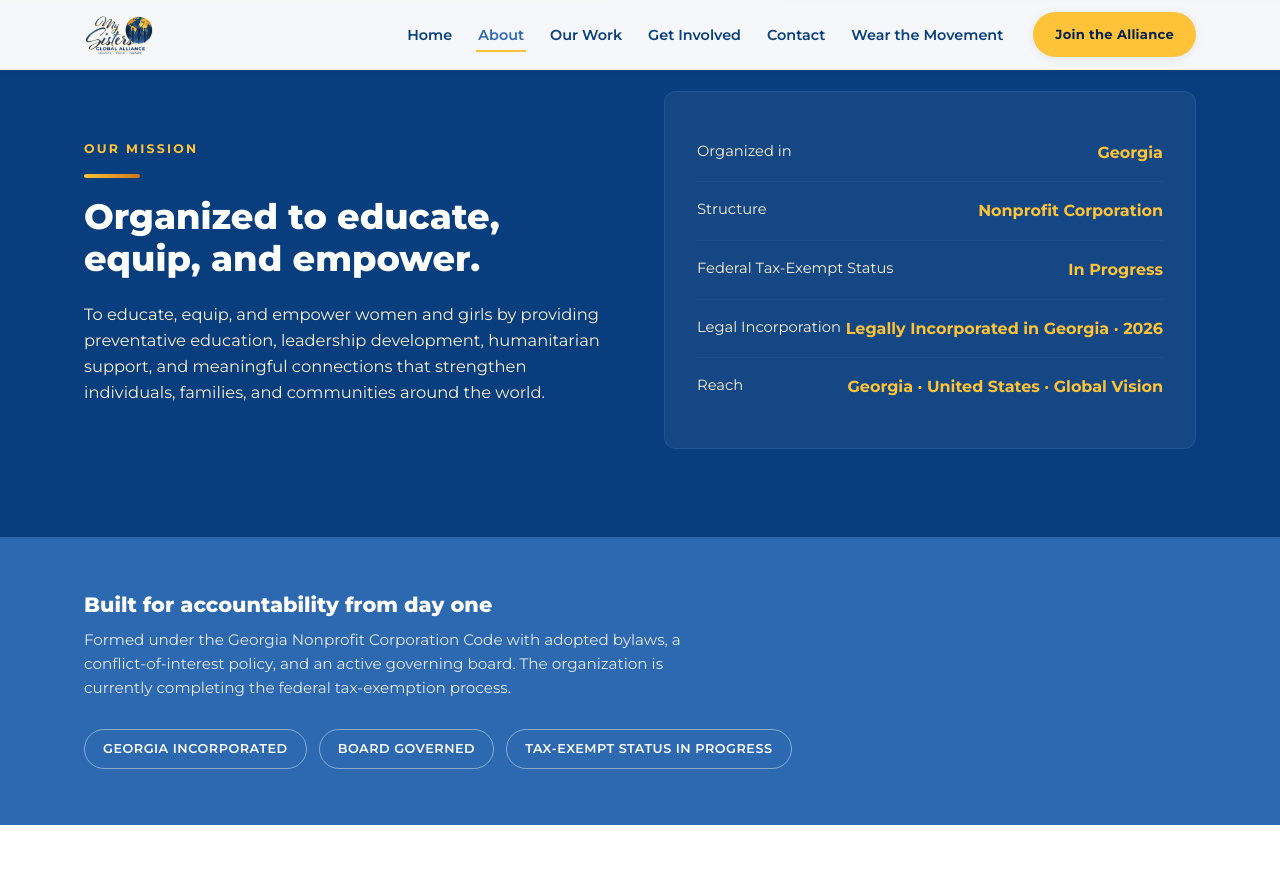
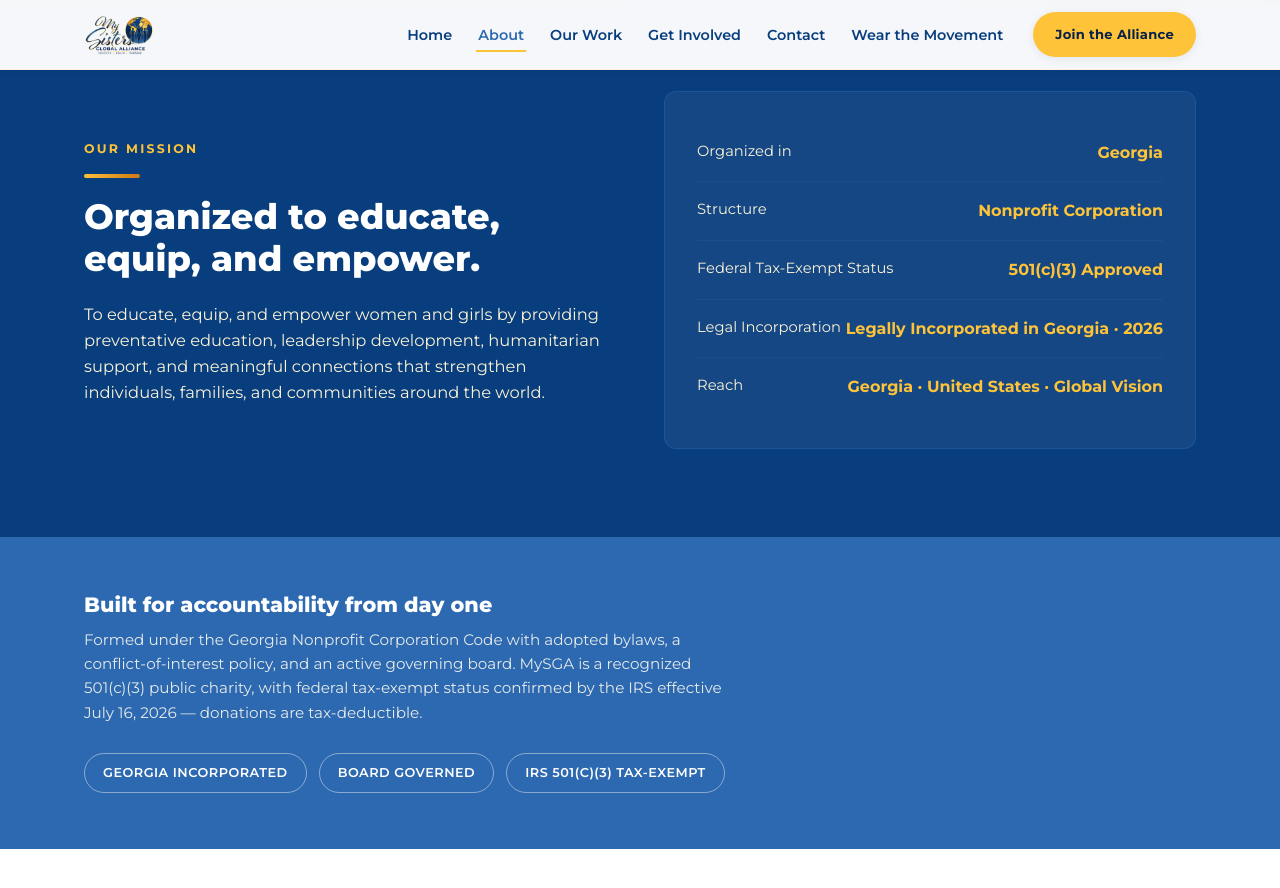
Before and after one commit to mysistersglobal/msga-landing-page, a Jekyll site: the page built from about.html, in a window 1280 px wide and 900 px high, scrolled down 697 px. Shown: the top 888 px of the window. Built offline with Jekyll 4.4.1, drawn with Linux system fonts in a browser that asks for light colours; some web fonts are replaced.

Commit message:
Update About page: confirm 501(c)(3) federal tax-exempt status (IRS determination received, effective 7/16/26)

```diff
--- a/about.html
+++ b/about.html
@@ -36,7 +36,7 @@ description: "Learn about MySGA (My Sisters Global Alliance) — our mission, le
         </div>
         <div class="stat-row">
           <span class="stat-label">Federal Tax-Exempt Status</span>
-          <span class="stat-value">In Progress</span>
+          <span class="stat-value">501(c)(3) Approved</span>
         </div>
         <div class="stat-row">
           <span class="stat-label">Legal Incorporation</span>
@@ -54,12 +54,12 @@ description: "Learn about MySGA (My Sisters Global Alliance) — our mission, le
     <div class="wrap">
       <div class="trust-copy">
         <h3>Built for accountability from day one</h3>
-        <p>Formed under the Georgia Nonprofit Corporation Code with adopted bylaws, a conflict-of-interest policy, and an active governing board. The organization is currently completing the federal tax-exemption process.</p>
+        <p>Formed under the Georgia Nonprofit Corporation Code with adopted bylaws, a conflict-of-interest policy, and an active governing board. MySGA is a recognized 501(c)(3) public charity, with federal tax-exempt status confirmed by the IRS effective July 16, 2026 — donations are tax-deductible.</p>
       </div>
       <div class="badge-row">
         <span class="badge">Georgia Incorporated</span>
         <span class="badge">Board Governed</span>
-        <span class="badge">Tax-Exempt Status In Progress</span>
+        <span class="badge">IRS 501(c)(3) Tax-Exempt</span>
       </div>
     </div>
   </section>
```
